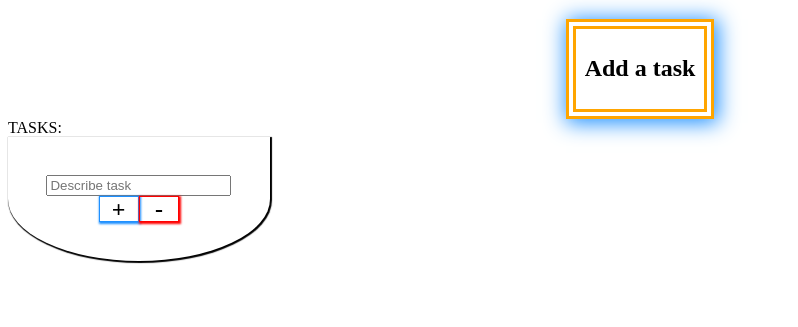
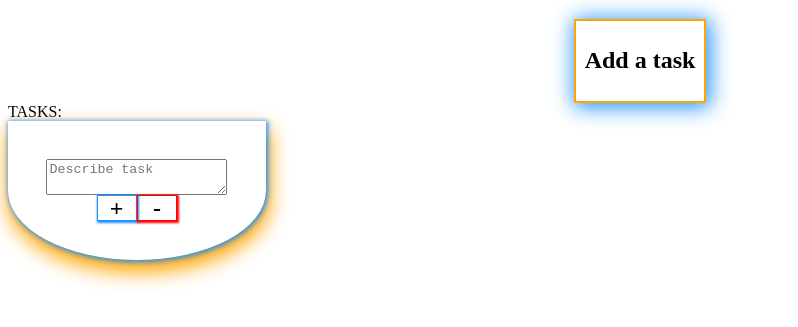
Before and after one commit to azamos/todo-unframed, a plain HTML site: page index.html in a window 1280 px wide. Both pictures are taken after a click on the element "Add a task". Shown: the part 69-396 px from the top of the page, without its empty margins (0-798 px from the left). Drawn offline with Linux system fonts and the light colour scheme.

Commit message:
managed to add remove task functionality

```diff
--- a/index.css
+++ b/index.css
@@ -14,14 +14,28 @@
   flex-direction: row;
 }
 
+.spaced{
+  column-gap: 10px;
+  row-gap: 50px;
+}
+
 .centrelized {
   justify-content: center;
   align-items: center;
 }
 
 .shield{
-  box-shadow: 1px 1px 1px 1px black;
+  box-shadow: 1px 1px 5px 1px dodgerblue,2px 10px 20px 2px orange;
   border-bottom-left-radius: 50%;
   border-bottom-right-radius: 50%;
   padding: 3vmax;
 }
+::selection {
+  color: none;
+  background: none;
+}
+/* For Mozilla Firefox */
+::-moz-selection {
+  color: none;
+  background: none;
+}
--- a/index.html
+++ b/index.html
@@ -1,6 +1,7 @@
 <!DOCTYPE html>
 <html lang="en">
 <head>
+    <script type="text/javascript" src="./index.js"></script>
     <link rel="stylesheet" href="./index.css"/>
     <meta charset="UTF-8">
     <meta http-equiv="X-UA-Compatible" content="IE=edge">
@@ -10,25 +11,28 @@
 <body>
     <div style="display: flex;flex-direction: column;justify-content: center;align-items: center;text-align: center;">
         <h1>task manager</h1>
-        <div id="btn" style="box-shadow: 2px 2px 20px 2px dodgerblue;
-        border: 10px double orange;
+        <div id="btn"
+        style="box-shadow: 2px 2px 20px 2px dodgerblue;
+        border: 2px solid orange;
         width: 10vw;height: 10vh;
         display: flex;flex-direction: column;justify-content: center;align-items: center;">
             <h2>Add a task</h2>
         </div>
     </div>
     TASKS:
-    <div id="tasks" style="display: flex;flex-direction: row;flex-wrap: wrap;"></div>
+    <div id="tasks" class="spaced" style="display: flex;flex-direction: row;flex-wrap: wrap;"></div>
     <div class="template hidden flex column centrelized shield">
-        <input type="text" placeholder="Describe task">
+        <textarea placeholder="Describe task"></textarea>
         <div class="flex row">
-            <div style="box-shadow: 1px 1px 2px 1px dodgerblue;
+            <div class="submitTask"
+            style="box-shadow: 1px 1px 2px 1px dodgerblue;
             border: 1px solid dodgerblue;
             width: 3vw;height: 3vh;
             display: flex;flex-direction: column;justify-content: center;align-items: center;">
                 <h2>+</h2>
             </div>
-            <div style="box-shadow: 1px 1px 2px 1px red;
+            <div  class="deleteTask"
+            style="box-shadow: 1px 1px 2px 1px red;
             border: 1px solid red;
             width: 3vw;height: 3vh;
             display: flex;flex-direction: column;justify-content: center;align-items: center;">
@@ -37,10 +41,16 @@
         </div>
     </div>
     <script>
+
+        var counter = 1;
         var firstTask = document.getElementsByClassName("template")[0];
         document.getElementById("btn").addEventListener("click",e=>{
             const clonedNode = firstTask.cloneNode(true);
             clonedNode.classList.remove("hidden");
+            const id = `task${counter++}`;
+            clonedNode.setAttribute("id",id);
+            const deleteBtn = clonedNode.childNodes[3].childNodes[3];
+            deleteBtn.addEventListener("click",()=>removeTask(id))
             document.getElementById("tasks").appendChild(clonedNode);
         });
     </script>
--- a/index.js
+++ b/index.js
@@ -1,3 +1,4 @@
-document.getElementsByClassName("addTaskBtn")
-.forEach(btn => btn.addEventListener('click')
-,e=>e.target.classList.toggle("hidden"));
+const removeTask = taskId => {
+    console.log(taskId);
+    document.getElementById("tasks").removeChild(document.getElementById(taskId));
+};
```
